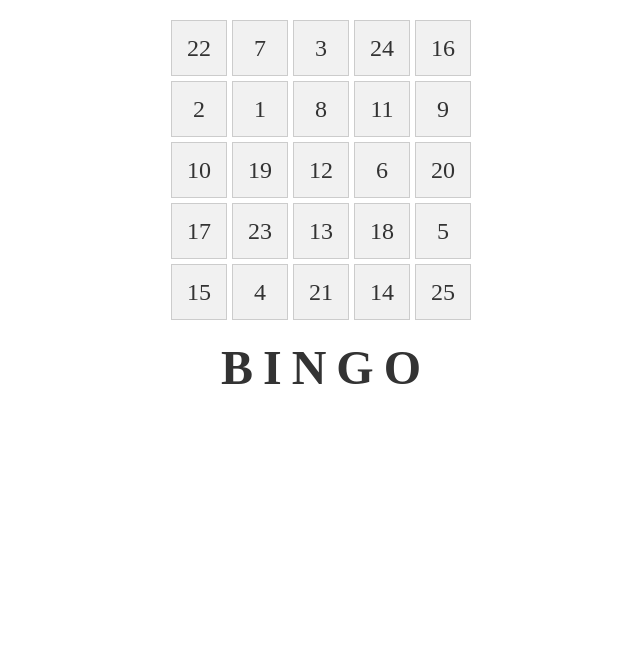
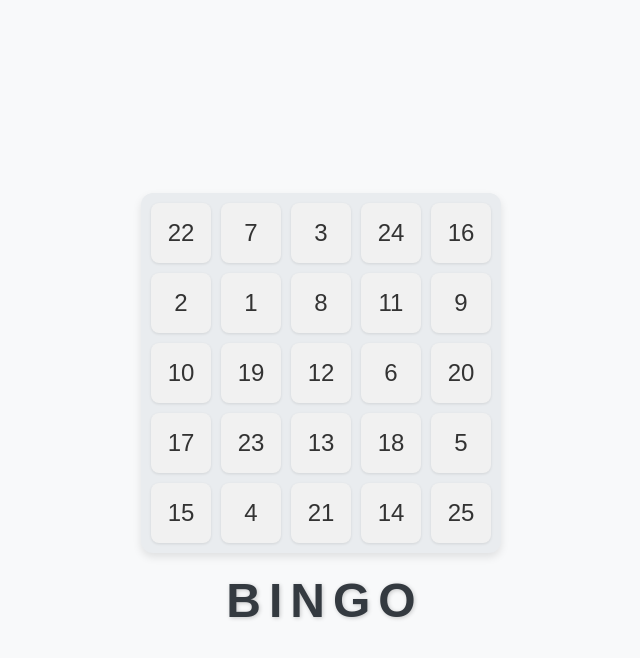
Before and after one commit to ajazify/bingo-game-html, a plain HTML site: page bingo.html in a window 1280 px wide. Shown: the whole page, without its empty margins (319-959 px from the left). Drawn offline with Linux system fonts and the light colour scheme.

Commit message:
UI Enhanced

```diff
--- a/bingo.html
+++ b/bingo.html
@@ -3,17 +3,34 @@
 <head>
   <meta charset="UTF-8">
   <meta name="viewport" content="width=device-width, initial-scale=1.0">
-  <title>Bingo Board</title>
+  <title>Stylized Bingo Board</title>
   <style>
-    /* Style for the Bingo board container */
+    /* Center container for the entire layout */
+    body {
+      display: flex;
+      align-items: center;
+      justify-content: center;
+      min-height: 100vh;
+      margin: 0;
+      background-color: #f8f9fa;
+      font-family: Arial, sans-serif;
+    }
+
+    .container {
+      text-align: center;
+    }
+
+    /* Bingo board styles */
     .bingo-board {
       display: grid;
-      grid-template-columns: repeat(5, 1fr);
-      grid-template-rows: repeat(5, 1fr);
-      width: 300px;
-      height: 300px;
-      gap: 5px;
-      margin: 20px auto;
+      grid-template-columns: repeat(5, 60px);
+      grid-template-rows: repeat(5, 60px);
+      gap: 10px;
+      margin: 20px 0;
+      padding: 10px;
+      background-color: #e9ecef;
+      border-radius: 12px;
+      box-shadow: 0px 4px 8px rgba(0, 0, 0, 0.1);
     }
 
     /* Style for each cell */
@@ -23,44 +40,54 @@
       justify-content: center;
       font-size: 1.5rem;
       background-color: #f1f1f1;
-      border: 1px solid #ccc;
+      border-radius: 8px;
       cursor: pointer;
-      transition: background-color 0.3s;
       color: #333;
+      transition: background-color 0.3s, transform 0.2s;
+      box-shadow: 0 1px 3px rgba(0, 0, 0, 0.1);
+    }
+
+    /* Hover effect */
+    .bingo-cell:hover {
+      background-color: #dee2e6;
+      transform: scale(1.05);
     }
 
     /* Style when cell is clicked */
     .bingo-cell.active {
-      background-color: #333;
+      background-color: #007bff;
       color: white;
+      box-shadow: 0 4px 8px rgba(0, 123, 255, 0.3);
     }
 
-    /* Style for the BINGO title */
+    /* BINGO title below the board */
     .bingo-title {
-      text-align: center;
+      display: flex;
+      justify-content: center;
+      gap: 8px;
       font-size: 3rem;
       font-weight: bold;
-      color: #333;
-      display: flex;
-      justify-content: center;
-      gap: 10px;
+      color: #343a40;
       margin-top: 20px;
+      text-shadow: 1px 1px 4px rgba(0, 0, 0, 0.2);
     }
 
     /* Initial color for each letter */
     .bingo-letter {
-      color: #333;
-      transition: color 0.3s;
+      transition: color 0.3s, text-shadow 0.3s;
     }
 
     /* Selected color */
     .selected-color {
-      color: #ff5733; /* Change this color as desired */
+      color: #ff5733;
+      text-shadow: 2px 2px 6px rgba(255, 87, 51, 0.7);
     }
   </style>
 </head>
 <body>
 
+  <!-- Center container -->
+  <div class="container">
     <!-- Bingo board container -->
     <div class="bingo-board" id="bingoBoard"></div>
 
@@ -71,6 +98,7 @@
       <span class="bingo-letter" id="letter-N">N</span>
       <span class="bingo-letter" id="letter-G">G</span>
       <span class="bingo-letter" id="letter-O">O</span>
+    </div>
   </div>
 
   <script>
```
Lines whose indentation alone changed are shown as unchanged.
